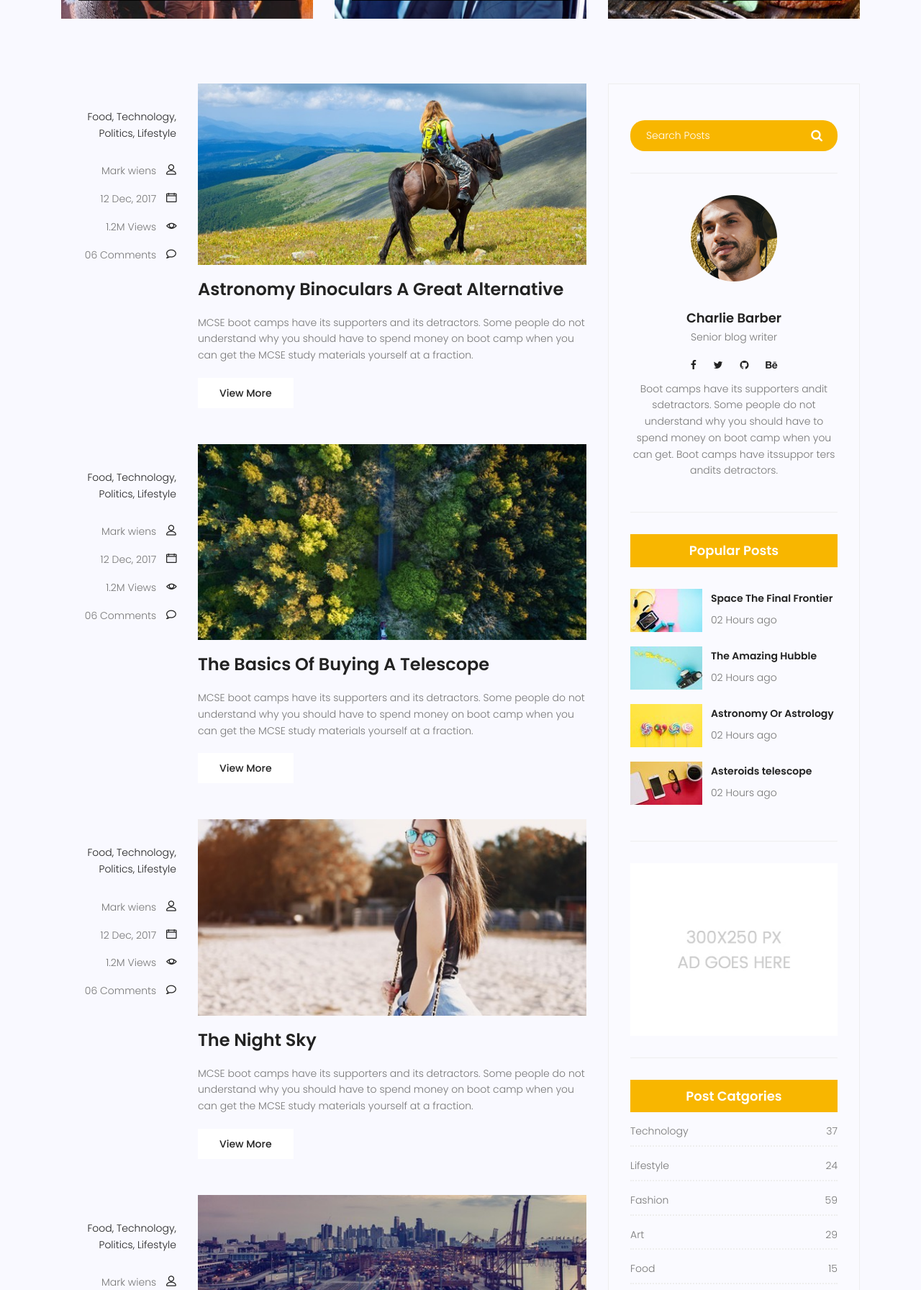
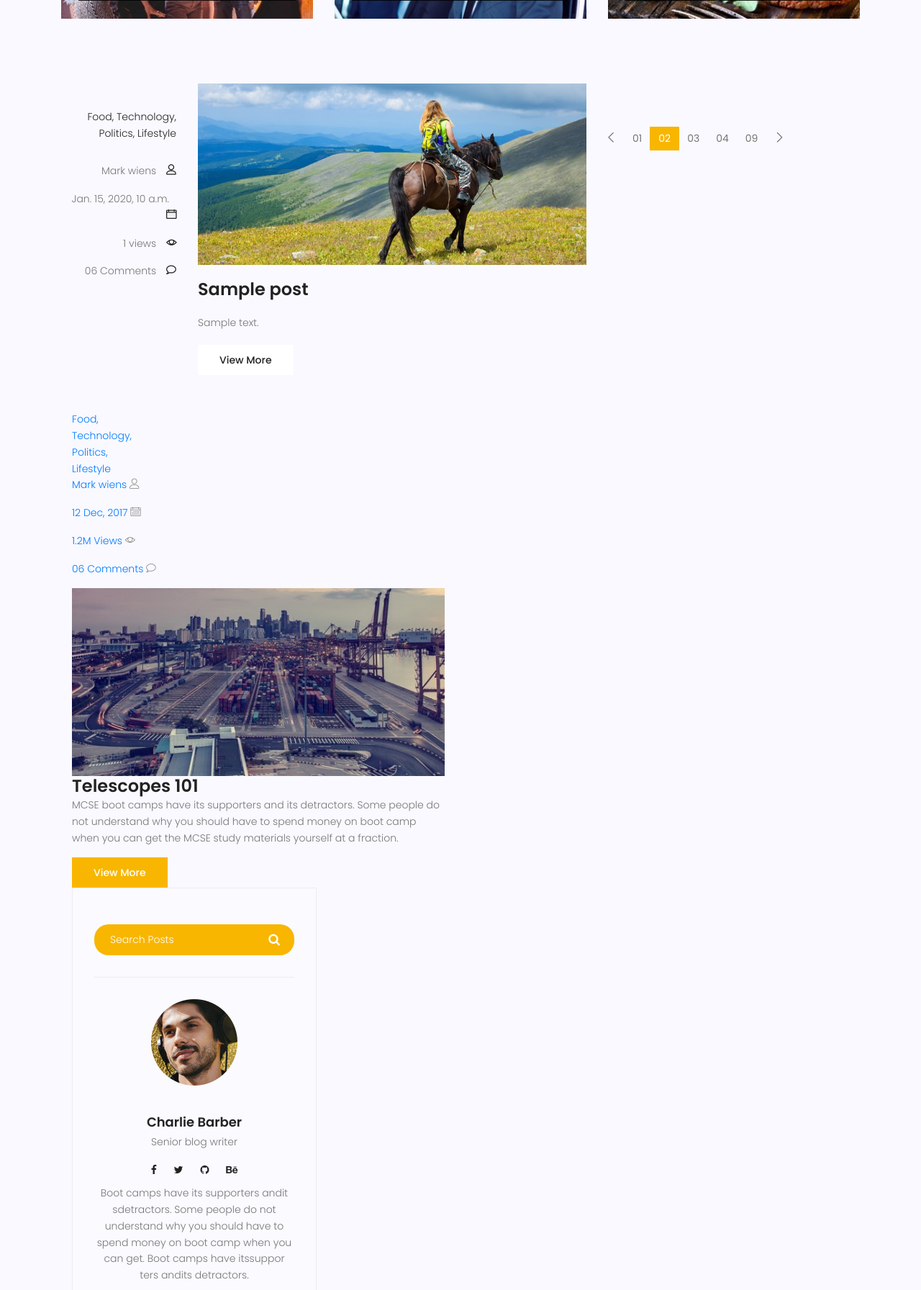
Before and after one commit to kingahmadsaedi/mysite, a Django app: page /blog/ in a window 1280 px wide. Shown: the part 966-2758 px from the top of the page at 72% size. Run offline with Django 3.2, Linux system fonts and the light colour scheme; tables that the repository leaves empty hold one stand-in row (values such as "Sample post"); some libraries are stand-ins or nearby versions.

Commit message:
add data from database
add data from database to blog homepage.

```diff
--- a/blog/views.py
+++ b/blog/views.py
@@ -1,6 +1,9 @@
 from django.shortcuts import render
+from blog.models import Post
 # Create your views here.
 def blog_view(request):
-    return render(request,'blog/blog-home.html')
+    posts=Post.objects.filter(status=1)
+    context={'posts':posts}
+    return render(request,'blog/blog-home.html',context)
 def blog_single(request):
     return render(request,'blog/blog-single.html')
--- a/templates/blog/blog-home.html
+++ b/templates/blog/blog-home.html
@@ -31,7 +31,7 @@
 						<div class="overlay overlay-bg"></div>
 						<a href="#" target="_blank">
 							<div class="thumb">
-								<img class="content-image img-fluid d-block mx-auto" src="img/blog/cat-widget1.jpg"
+								<img class="content-image img-fluid d-block mx-auto" src="{% static 'img/blog/cat-widget1.jpg' %}"
 									alt="">
 							</div>
 							<div class="content-details">
@@ -49,7 +49,7 @@
 						<div class="overlay overlay-bg"></div>
 						<a href="#" target="_blank">
 							<div class="thumb">
-								<img class="content-image img-fluid d-block mx-auto" src="img/blog/cat-widget2.jpg"
+								<img class="content-image img-fluid d-block mx-auto" src="{% static 'img/blog/cat-widget2.jpg' %}"
 									alt="">
 							</div>
 							<div class="content-details">
@@ -67,7 +67,7 @@
 						<div class="overlay overlay-bg"></div>
 						<a href="#" target="_blank">
 							<div class="thumb">
-								<img class="content-image img-fluid d-block mx-auto" src="img/blog/cat-widget3.jpg"
+								<img class="content-image img-fluid d-block mx-auto" src="{% static 'img/blog/cat-widget3.jpg' %}"
 									alt="">
 							</div>
 							<div class="content-details">
@@ -89,7 +89,9 @@
 	<div class="container">
 		<div class="row">
 			<div class="col-lg-8 posts-list">
+				{% for post in posts  %}
 				<div class="single-post row">
+
 					<div class="col-lg-3  col-md-3 meta-details">
 						<ul class="tags">
 							<li><a href="#">Food,</a></li>
@@ -100,9 +102,9 @@
 						<div class="user-details row">
 							<p class="user-name col-lg-12 col-md-12 col-6"><a href="#">Mark wiens</a> <span
 									class="lnr lnr-user"></span></p>
-							<p class="date col-lg-12 col-md-12 col-6"><a href="#">12 Dec, 2017</a> <span
+							<p class="date col-lg-12 col-md-12 col-6"><a href="#">{{post.publish_date}}</a> <span
 									class="lnr lnr-calendar-full"></span></p>
-							<p class="view col-lg-12 col-md-12 col-6"><a href="#">1.2M Views</a> <span
+							<p class="view col-lg-12 col-md-12 col-6"><a href="#">{{post.counted_view}} views</a> <span
 									class="lnr lnr-eye"></span></p>
 							<p class="comments col-lg-12 col-md-12 col-6"><a href="#">06 Comments</a> <span
 									class="lnr lnr-bubble"></span></p>
@@ -110,88 +112,19 @@
 					</div>
 					<div class="col-lg-9 col-md-9 ">
 						<div class="feature-img">
-							<img class="img-fluid" src="img/blog/feature-img1.jpg" alt="">
+							<img class="img-fluid" src="{% static 'img/blog/feature-img1.jpg' %}" alt="">
 						</div>
 						<a class="posts-title" href="blog-single.html">
-							<h3>Astronomy Binoculars A Great Alternative</h3>
+							<h3>{{post.title}}</h3>
 						</a>
 						<p class="excert">
-							MCSE boot camps have its supporters and its detractors. Some people do not understand why
-							you should have to spend money on boot camp when you can get the MCSE study materials
-							yourself at a fraction.
+							{{post.content}}
 						</p>
 						<a href="blog-single.html" class="primary-btn">View More</a>
 					</div>
 				</div>
-				<div class="single-post row">
-					<div class="col-lg-3  col-md-3 meta-details">
-						<ul class="tags">
-							<li><a href="#">Food,</a></li>
-							<li><a href="#">Technology,</a></li>
-							<li><a href="#">Politics,</a></li>
-							<li><a href="#">Lifestyle</a></li>
-						</ul>
-						<div class="user-details row">
-							<p class="user-name col-lg-12 col-md-12 col-6"><a href="#">Mark wiens</a> <span
-									class="lnr lnr-user"></span></p>
-							<p class="date col-lg-12 col-md-12 col-6"><a href="#">12 Dec, 2017</a> <span
-									class="lnr lnr-calendar-full"></span></p>
-							<p class="view col-lg-12 col-md-12 col-6"><a href="#">1.2M Views</a> <span
-									class="lnr lnr-eye"></span></p>
-							<p class="comments col-lg-12 col-md-12 col-6"><a href="#">06 Comments</a> <span
-									class="lnr lnr-bubble"></span></p>
-						</div>
-					</div>
-					<div class="col-lg-9 col-md-9 ">
-						<div class="feature-img">
-							<img class="img-fluid" src="img/blog/feature-img2.jpg" alt="">
-						</div>
-						<a class="posts-title" href="blog-single.html">
-							<h3>The Basics Of Buying A Telescope</h3>
-						</a>
-						<p class="excert">
-							MCSE boot camps have its supporters and its detractors. Some people do not understand why
-							you should have to spend money on boot camp when you can get the MCSE study materials
-							yourself at a fraction.
-						</p>
-						<a href="blog-single.html" class="primary-btn">View More</a>
-					</div>
-				</div>
-				<div class="single-post row">
-					<div class="col-lg-3  col-md-3 meta-details">
-						<ul class="tags">
-							<li><a href="#">Food,</a></li>
-							<li><a href="#">Technology,</a></li>
-							<li><a href="#">Politics,</a></li>
-							<li><a href="#">Lifestyle</a></li>
-						</ul>
-						<div class="user-details row">
-							<p class="user-name col-lg-12 col-md-12 col-6"><a href="#">Mark wiens</a> <span
-									class="lnr lnr-user"></span></p>
-							<p class="date col-lg-12 col-md-12 col-6"><a href="#">12 Dec, 2017</a> <span
-									class="lnr lnr-calendar-full"></span></p>
-							<p class="view col-lg-12 col-md-12 col-6"><a href="#">1.2M Views</a> <span
-									class="lnr lnr-eye"></span></p>
-							<p class="comments col-lg-12 col-md-12 col-6"><a href="#">06 Comments</a> <span
-									class="lnr lnr-bubble"></span></p>
-						</div>
-					</div>
-					<div class="col-lg-9 col-md-9">
-						<div class="feature-img">
-							<img class="img-fluid" src="img/blog/feature-img4.jpg" alt="">
-						</div>
-						<a class="posts-title" href="blog-single.html">
-							<h3>The Night Sky</h3>
-						</a>
-						<p class="excert">
-							MCSE boot camps have its supporters and its detractors. Some people do not understand why
-							you should have to spend money on boot camp when you can get the MCSE study materials
-							yourself at a fraction.
-						</p>
-						<a href="blog-single.html" class="primary-btn">View More</a>
-					</div>
-				</div>
-				<div class="single-post row">
+				{% endfor %}
+
 					<div class="col-lg-3 col-md-3 meta-details">
 						<ul class="tags">
 							<li><a href="#">Food,</a></li>
@@ -212,7 +145,7 @@
 					</div>
 					<div class="col-lg-9 col-md-9">
 						<div class="feature-img">
-							<img class="img-fluid" src="img/blog/feature-img5.jpg" alt="">
+							<img class="img-fluid" src="{% static 'img/blog/feature-img5.jpg' %}" alt="">
 						</div>
 						<a class="posts-title" href="blog-single.html">
 							<h3>Telescopes 101</h3>
@@ -259,7 +192,7 @@
 						</form>
 					</div>
 					<div class="single-sidebar-widget user-info-widget">
-						<img src="img/blog/user-info.png" alt="">
+						<img src="{% static 'img/blog/user-info.png' %}" alt="">
 						<a href="#">
 							<h4>Charlie Barber</h4>
 						</a>
@@ -283,7 +216,7 @@
 						<div class="popular-post-list">
 							<div class="single-post-list d-flex flex-row align-items-center">
 								<div class="thumb">
-									<img class="img-fluid" src="img/blog/pp1.jpg" alt="">
+									<img class="img-fluid" src="{% static 'img/blog/pp1.jpg' %}" alt="">
 								</div>
 								<div class="details">
 									<a href="blog-single.html">
@@ -294,7 +227,7 @@
 							</div>
 							<div class="single-post-list d-flex flex-row align-items-center">
 								<div class="thumb">
-									<img class="img-fluid" src="img/blog/pp2.jpg" alt="">
+									<img class="img-fluid" src="{% static 'img/blog/pp2.jpg' %}" alt="">
 								</div>
 								<div class="details">
 									<a href="blog-single.html">
@@ -305,7 +238,7 @@
 							</div>
 							<div class="single-post-list d-flex flex-row align-items-center">
 								<div class="thumb">
-									<img class="img-fluid" src="img/blog/pp3.jpg" alt="">
+									<img class="img-fluid" src="{% static 'img/blog/pp3.jpg' %}" alt="">
 								</div>
 								<div class="details">
 									<a href="blog-single.html">
@@ -316,7 +249,7 @@
 							</div>
 							<div class="single-post-list d-flex flex-row align-items-center">
 								<div class="thumb">
-									<img class="img-fluid" src="img/blog/pp4.jpg" alt="">
+									<img class="img-fluid" src="{% static 'img/blog/pp4.jpg' %}" alt="">
 								</div>
 								<div class="details">
 									<a href="blog-single.html">
@@ -328,7 +261,7 @@
 						</div>
 					</div>
 					<div class="single-sidebar-widget ads-widget">
-						<a href="#"><img class="img-fluid" src="img/blog/ads-banner.jpg" alt=""></a>
+						<a href="#"><img class="img-fluid" src="{% static 'img/blog/ads-banner.jpg' %}" alt=""></a>
 					</div>
 					<div class="single-sidebar-widget post-category-widget">
 						<h4 class="category-title">Post Catgories</h4>
```
